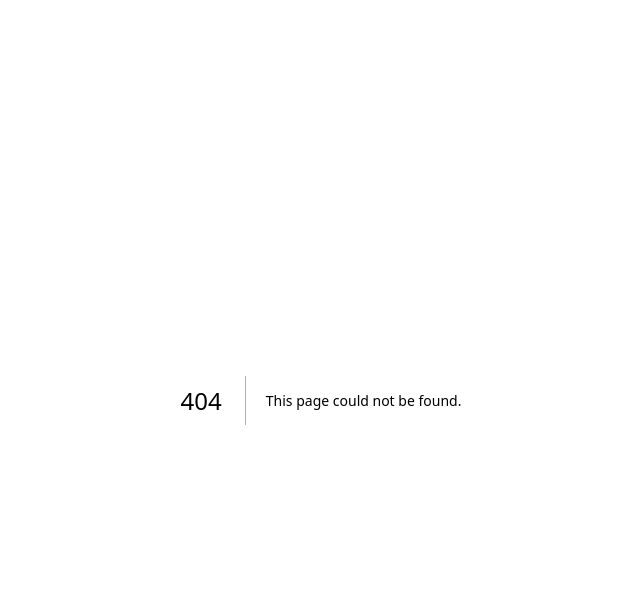
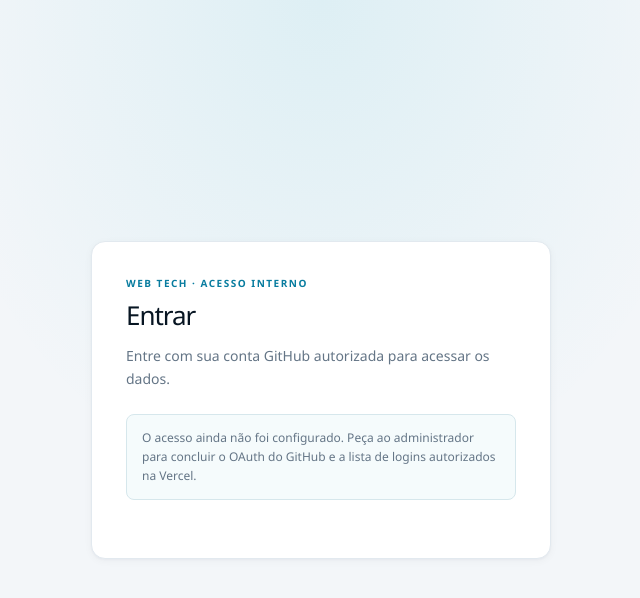
Before and after one commit to webtechrhuan-dev/WEB-CERT, a Next.js app: page /login/page.tsx in a window 1280 px wide. Before the commit this address had no page. Shown: the top 598 px of the page, without its empty margins (319-959 px from the left). Built offline with nearby package versions, Linux system fonts and the light colour scheme; no server answers.

Commit message:
Add GitHub login page

```diff
--- /dev/null
+++ b/app/login/page.tsx/page.tsx
@@ -0,0 +1,22 @@
+import { LoginButton } from "@/components/login-button";
+import { authConfigured } from "@/auth";
+
+export default function LoginPage() {
+  return (
+    <main className="login-page">
+      <section className="login-panel" aria-labelledby="login-title">
+        <p className="eyebrow">WEB TECH · ACESSO INTERNO</p>
+        <h1 id="login-title">Entrar</h1>
+        <p>Entre com sua conta GitHub autorizada para acessar os dados.</p>
+        {authConfigured ? (
+          <LoginButton />
+        ) : (
+          <p className="login-setup-notice" role="status">
+            O acesso ainda não foi configurado. Peça ao administrador para concluir
+            o OAuth do GitHub e a lista de logins autorizados na Vercel.
+          </p>
+        )}
+      </section>
+    </main>
+  );
+}
```
